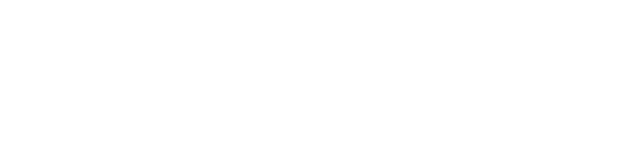
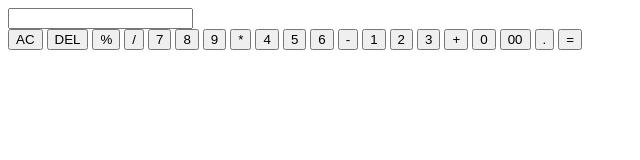
Before and after one commit to Romzyyy/kalkulatorJS, a plain HTML site: page index.html in a window 1280 px wide. Shown: the whole page, without its empty margins (0-640 px from the left). Drawn offline with Linux system fonts and the light colour scheme.

Commit message:
write html contents

```diff
--- a/index.html
+++ b/index.html
@@ -7,6 +7,35 @@
         <title>Document</title>
     </head>
     <body>
+        <div class="container">
+            <input type="text" class="display" />
+            <div class="buttons">
+                <button class="operator" data-value="AC">AC</button>
+                <button class="operator" data-value="DEL">DEL</button>
+                <button class="operator" data-value="%">%</button>
+                <button class="operator" data-value="/">/</button>
+
+                <button data-value="7">7</button>
+                <button data-value="8">8</button>
+                <button data-value="9">9</button>
+                <button class="operator" data-value="*">*</button>
+
+                <button data-value="4">4</button>
+                <button data-value="5">5</button>
+                <button data-value="6">6</button>
+                <button class="operator" data-value="-">-</button>
+
+                <button data-value="1">1</button>
+                <button data-value="2">2</button>
+                <button data-value="3">3</button>
+                <button class="operator" data-value="+">+</button>
+
+                <button data-value="0">0</button>
+                <button data-value="00">00</button>
+                <button data-value=".">.</button>
+                <button class="operator" data-value="=">=</button>
+            </div>
+        </div>
         <script src="script.js"></script>
     </body>
 </html>
```
